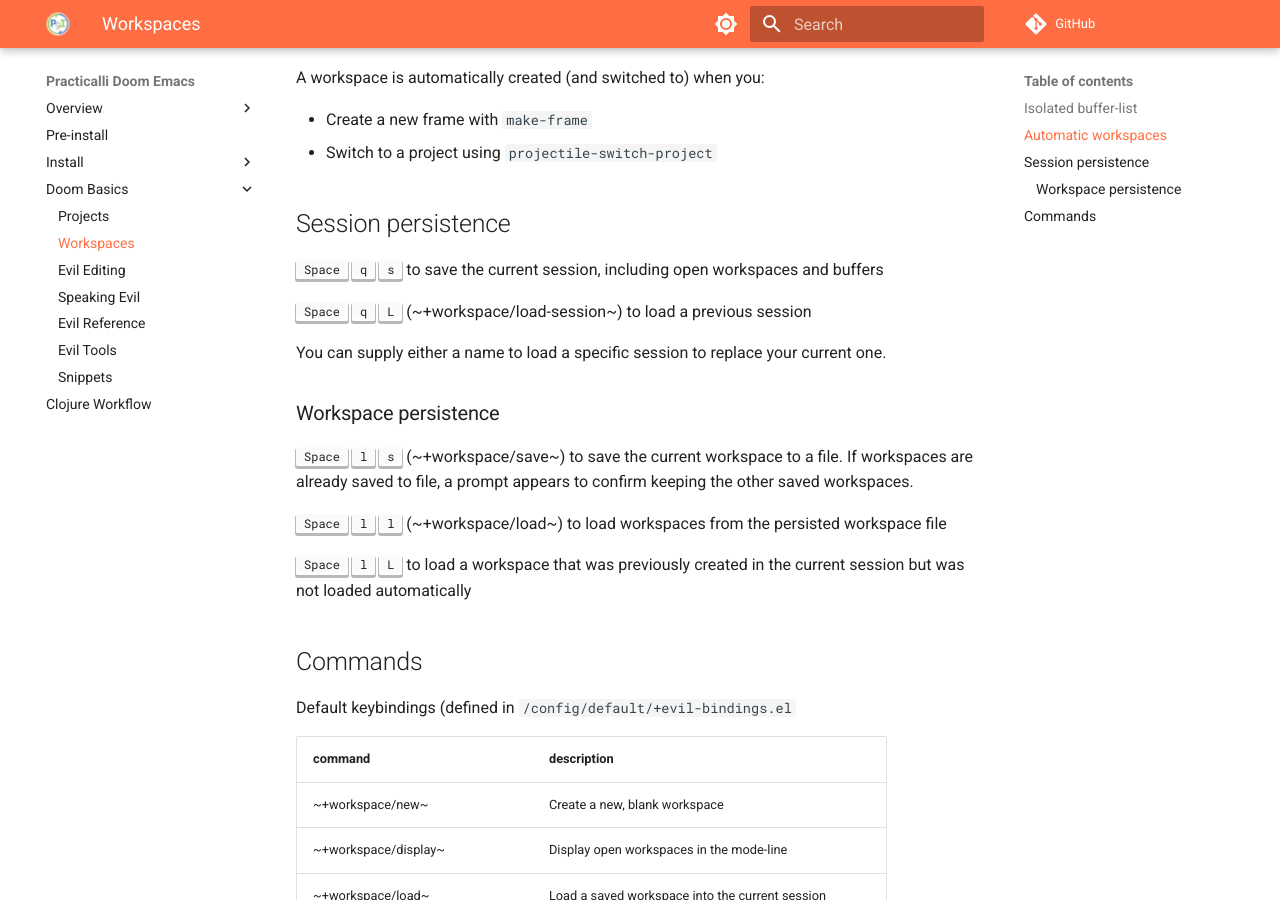
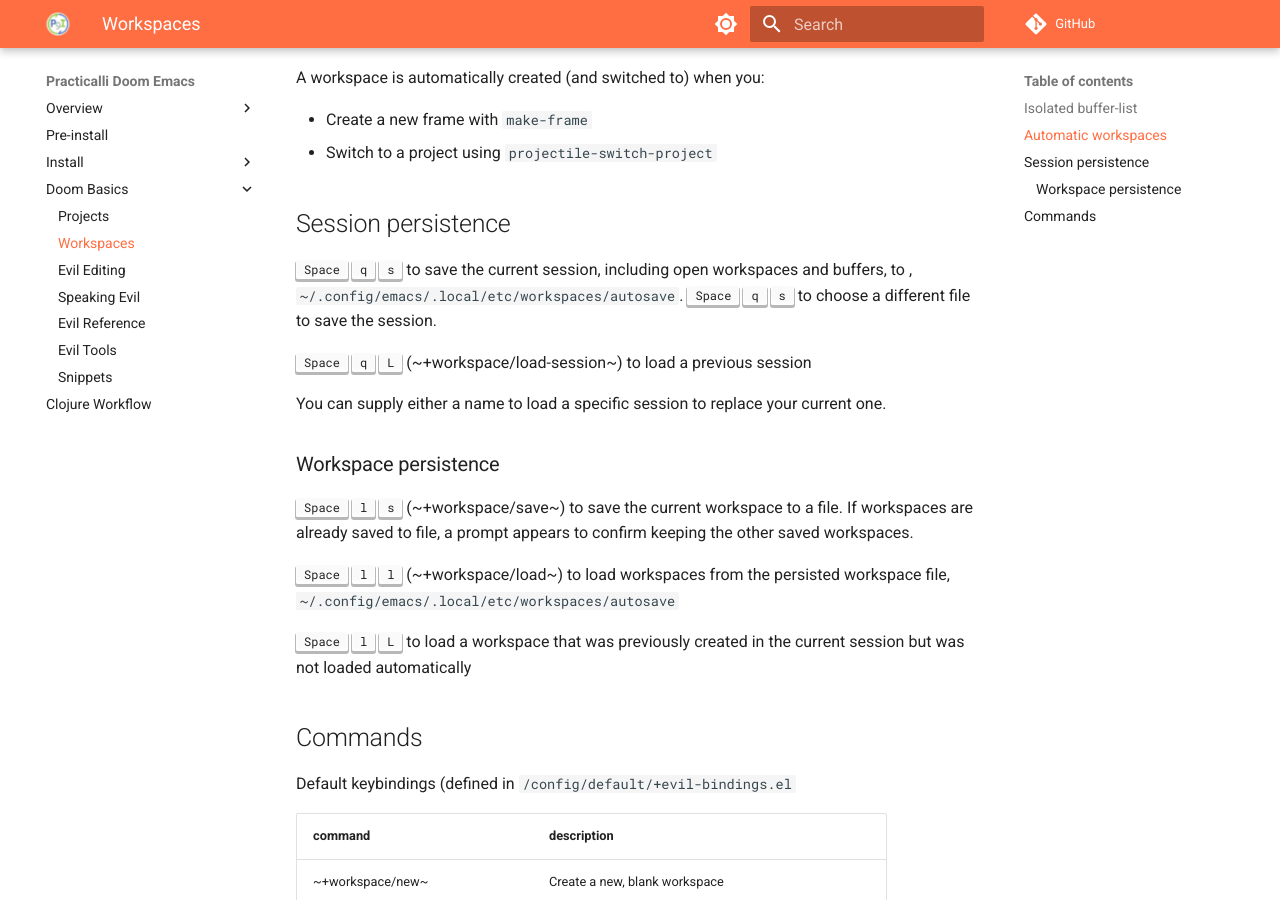
Before and after one commit to practicalli/doom-emacs, an MkDocs documentation site: the page built from docs/basics/workspaces.md, in a window 1280 px wide and 900 px high, scrolled down 674 px. Built offline with MkDocs 1.6.1 and Material for MkDocs 9.7.7, drawn with Linux system fonts in a browser that asks for light colours; comment, search, counter and statistics services are not loaded.

Commit message:
basics: workspace persistence file location

```diff
--- a/docs/basics/workspaces.md
+++ b/docs/basics/workspaces.md
@@ -30,7 +30,7 @@
 
 ## Session persistence
 
-++spc++ ++"q"++ ++"s"++ to save the current session, including open workspaces and buffers
+++spc++ ++"q"++ ++"s"++ to save the current session, including open workspaces and buffers, to , `~/.config/emacs/.local/etc/workspaces/autosave`. ++spc++ ++"q"++ ++"s"++ to choose a different file to save the session.
 
 ++spc++ ++"q"++ ++"L"++ (~+workspace/load-session~) to load a previous session
 
@@ -40,7 +40,7 @@
 
 ++spc++ ++"l"++ ++"s"++ (~+workspace/save~) to save the current workspace to a file.  If workspaces are already saved to file, a prompt appears to confirm keeping the other saved workspaces.
 
-++spc++ ++"l"++ ++"l"++ (~+workspace/load~) to load workspaces from the persisted workspace file
+++spc++ ++"l"++ ++"l"++ (~+workspace/load~) to load workspaces from the persisted workspace file, `~/.config/emacs/.local/etc/workspaces/autosave`
 
 ++spc++ ++"l"++ ++"L"++ to load a workspace that was previously created in the current session but was not loaded automatically
 
```
